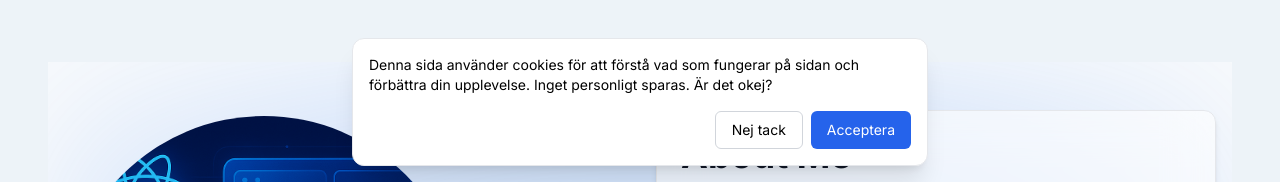
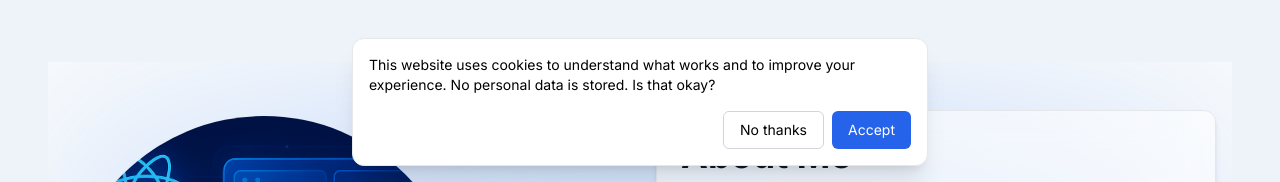
Before and after one commit to EmpyreanMist/portfolio, a Next.js app: page / in a window 1280 px wide. Shown: the part 618-800 px from the top of the page. Built offline with nearby package versions, Linux system fonts and the light colour scheme.

Commit message:
Cookie consent in english

```diff
--- a/src/app/components/CookieBanner.jsx
+++ b/src/app/components/CookieBanner.jsx
@@ -49,21 +49,21 @@ export default function CookieBanner() {
   return (
     <div className="fixed bottom-4 left-4 right-4 max-w-xl mx-auto bg-white dark:bg-gray-900 text-black dark:text-white border dark:border-gray-700 shadow-xl p-4 rounded-xl z-50">
       <p className="mb-4 text-sm">
-        Denna sida använder cookies för att förstå vad som fungerar på sidan och
-        förbättra din upplevelse. Inget personligt sparas. Är det okej?
+        This website uses cookies to understand what works and to improve your
+        experience. No personal data is stored. Is that okay?
       </p>
       <div className="flex justify-end gap-2">
         <button
           onClick={declineCookies}
           className="px-4 py-2 text-sm rounded-md border border-gray-300 dark:border-gray-600 hover:bg-gray-100 dark:hover:bg-gray-800"
         >
-          Nej tack
+          No thanks
         </button>
         <button
           onClick={acceptCookies}
           className="px-4 py-2 text-sm rounded-md bg-blue-600 text-white hover:bg-blue-700"
         >
-          Acceptera
+          Accept
         </button>
       </div>
     </div>
```
